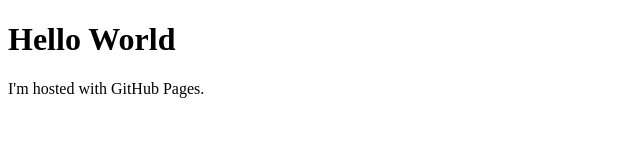
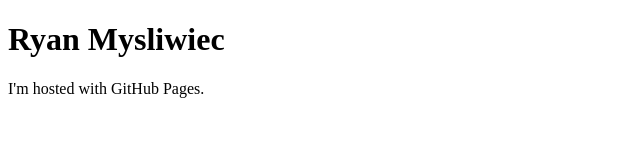
Before and after one commit to retroshade/retroshade.github.io, a plain HTML site: page index.html in a window 1280 px wide. Shown: the whole page, without its empty margins (0-640 px from the left). Drawn offline with Linux system fonts and the light colour scheme.

Commit message:
Update index.html

```diff
--- a/index.html
+++ b/index.html
@@ -1,7 +1,10 @@
 <!DOCTYPE html>
 <html>
+	<head>
+		<Title>Ryan Mysliwiec</Title>
+	</head>
 	<body>
-		<h1>Hello World</h1>
+		<h1>Ryan Mysliwiec</h1>
 			<p>I'm hosted with GitHub Pages.</p>
 	</body>
 </html>
```
